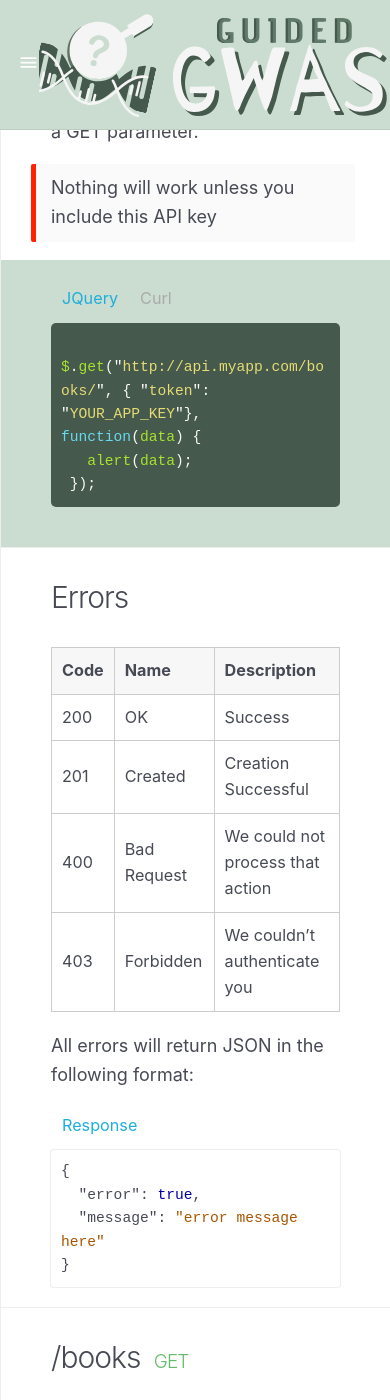
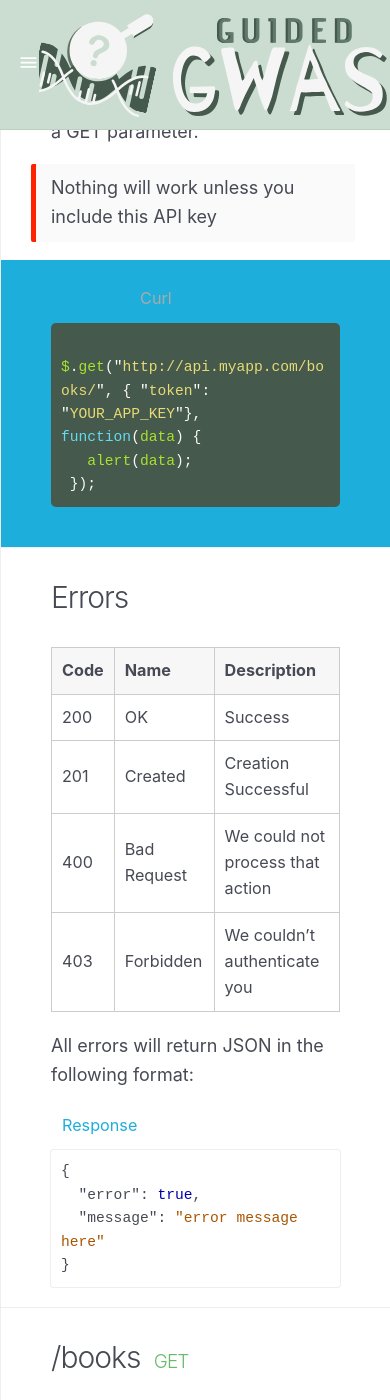
Before and after one commit to bucknor2/gg, a Jekyll site: the page built from index.html, in a window 390 px wide and 1400 px high, scrolled down 840 px. Built offline with Jekyll 4.4.1, drawn with Linux system fonts in a browser that asks for light colours; nearby versions of some CDN libraries.

Commit message:
Updated '_sass/_main.scss' via CloudCannon

```diff
--- a/_sass/_main.scss
+++ b/_sass/_main.scss
@@ -418,7 +418,7 @@ hr {
 	.right-code {
 		float: none;
 		width: 100%;
-		background: #CBDDD1;
+		background: #1EAEDB;
 		padding-top: 20px;
 		padding-bottom: 20px;
 	}
```
